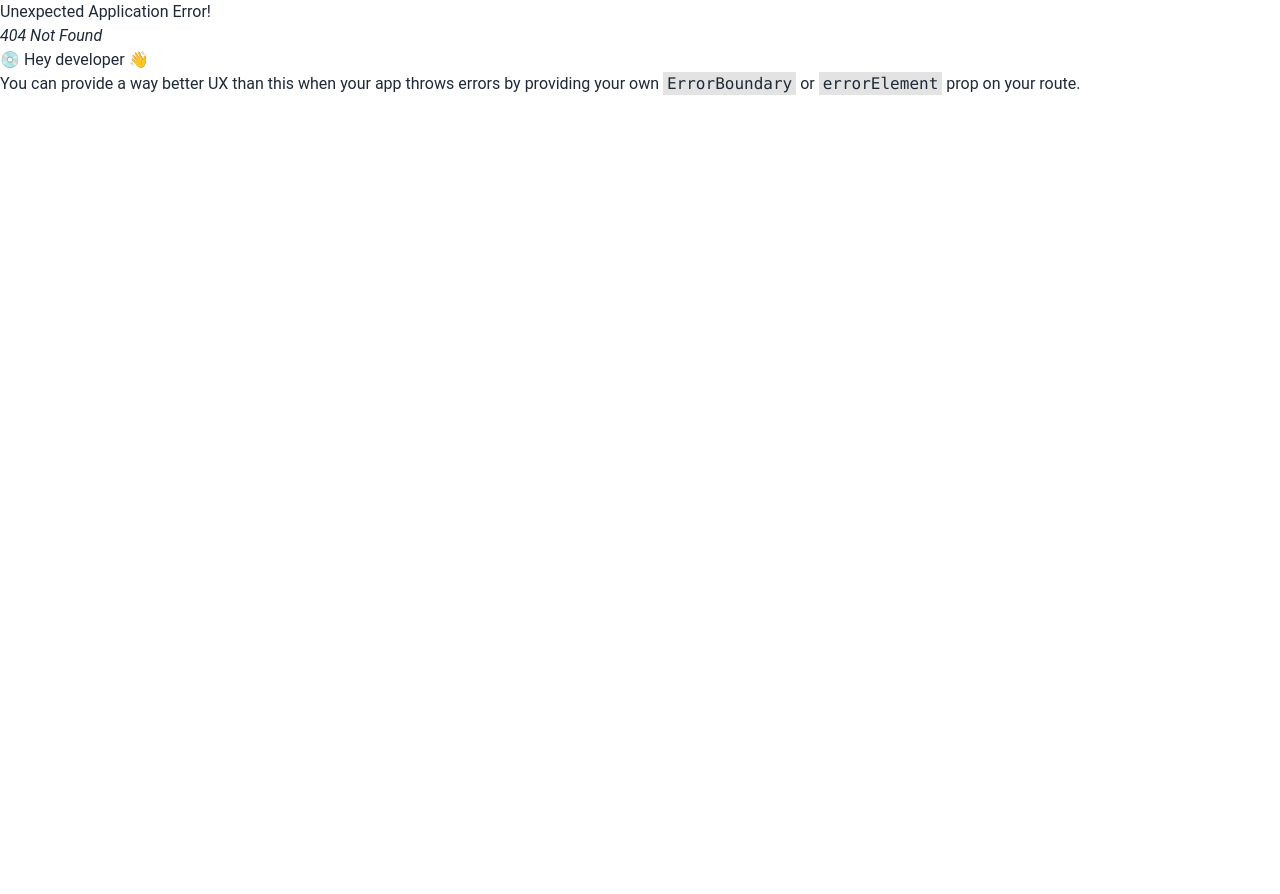
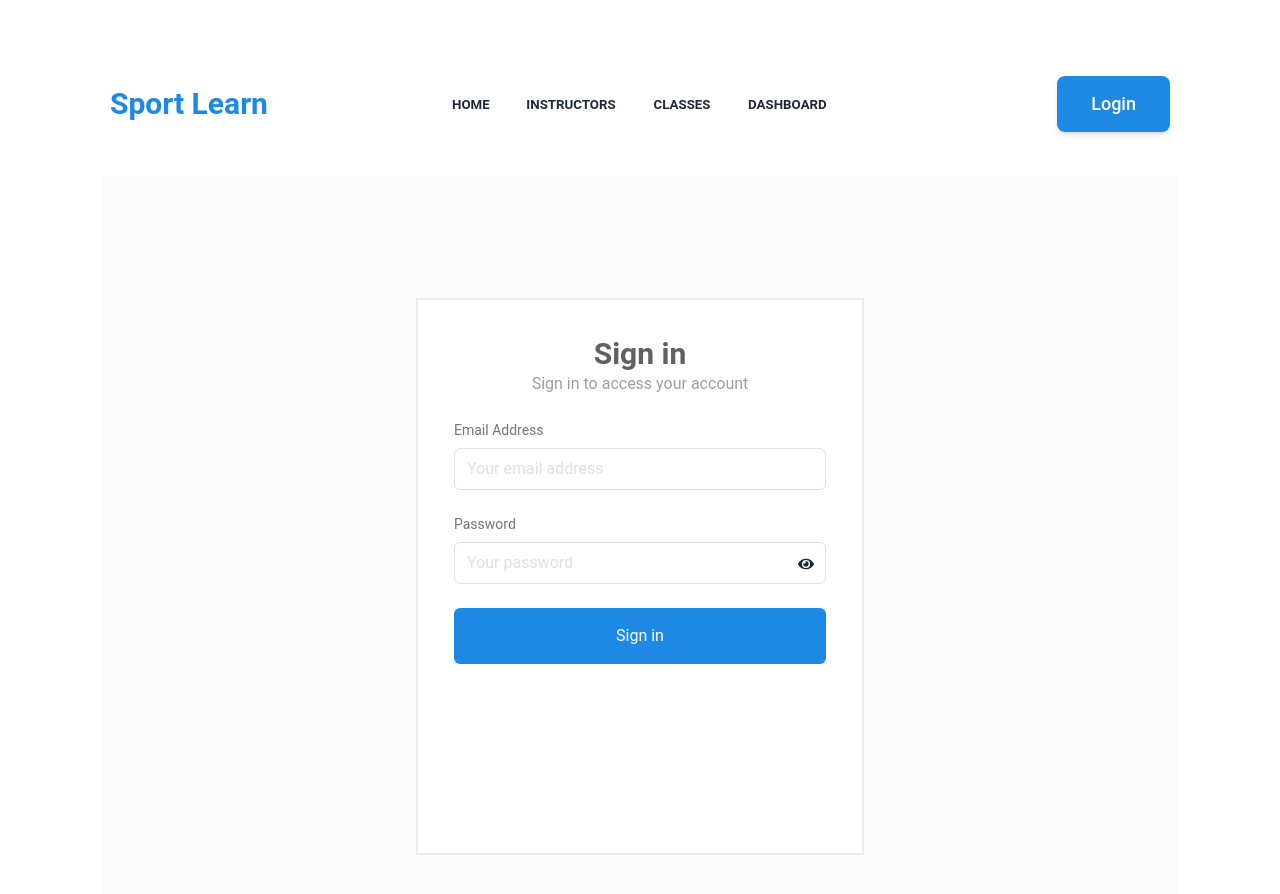
Before and after one commit to MahadiHasanWeb/Sport_Learn_client, a React (Vite) app: page /login in a window 1280 px wide. Before the commit this address had no page. Shown: the top 894 px of the page. Before the commit the page ends 800 px from the top, so only its background shows below. Built offline with nearby package versions, Linux system fonts and the light colour scheme.

Commit message:
Added Login Page

```diff
--- a/package.json
+++ b/package.json
@@ -11,9 +11,12 @@
   },
   "dependencies": {
     "@material-tailwind/react": "^2.0.1",
+    "aos": "^3.0.0-beta.6",
     "react": "^18.2.0",
     "react-dom": "^18.2.0",
-    "react-icons": "^4.9.0"
+    "react-hook-form": "^7.44.3",
+    "react-icons": "^4.9.0",
+    "react-toastify": "^9.1.3"
   },
   "devDependencies": {
     "@types/react": "^18.0.37",
--- a/src/Components/Route/Main.jsx
+++ b/src/Components/Route/Main.jsx
@@ -1,6 +1,7 @@
 import { createBrowserRouter, } from "react-router-dom";
 import Layout from "../Layouts/Layout";
 import Home from "../Home/Home";
+import Login from "../Shared/AuthenticationPart/Login";
 
 export const router = createBrowserRouter([
     {
@@ -11,6 +12,10 @@ export const router = createBrowserRouter([
                 path: '/',
                 element: <Home></Home>
             },
+            {
+                path: '/login',
+                element: <Login></Login>
+            },
         ]
     },
 ]);
--- /dev/null
+++ b/src/Components/Shared/AuthenticationPart/Login.jsx
@@ -0,0 +1,71 @@
+import { useEffect, useState } from 'react';
+import { FaEye, FaEyeSlash } from "react-icons/fa";
+import { Link, } from 'react-router-dom';
+import AOS from 'aos';
+import 'aos/dist/aos.css';
+
+const Login = () => {
+
+    const [showPass, setShowPass] = useState(false)
+
+    useEffect(() => {
+        AOS.init();
+    }, [])
+
+    return (
+        <div className="flex items-center justify-center md:min-h-screen bg-[#fcfcfc]">
+            <div className="container mb-10 mt-10 my-auto max-w-md border-2 border-gray-200 p-3 bg-white">
+                <div data-aos="fade-left" className="text-center my-6">
+                    <h1 className="text-3xl font-semibold text-gray-700">Sign in</h1>
+                    <p className="text-gray-500">Sign in to access your account</p>
+                </div>
+
+                <div className="m-6">
+                    <form className="mb-4">
+                        <div data-aos="fade-right" className="mb-6">
+                            <label className="block mb-2 text-sm text-gray-600 dark:text-gray-400">Email Address</label>
+                            <input type="email" name="email" id="email" placeholder="Your email address" className="w-full px-3 py-2 placeholder-gray-300 border border-gray-300 rounded-md focus:outline-none focus:ring focus:ring-blue-100 focus:border-blue-600 dark:bg-gray-700 dark:text-white dark:placeholder-gray-500 dark:border-gray-600 dark:focus:ring-gray-900 dark:focus:border-gray-500" required />
+                        </div>
+                        <div data-aos="fade-left" className="mb-6">
+                            <div className="flex justify-between mb-2">
+                                <label className="text-sm text-gray-600 dark:text-gray-400">Password</label>
+                            </div>
+                            <div className="relative">
+                                <input type={showPass ? 'text' : 'password'} name="password" id="password" placeholder="Your password" className="w-full px-3 py-2 placeholder-gray-300 border border-gray-300 rounded-md focus:outline-none focus:ring focus:ring-blue-100 focus:border-blue-600 dark:bg-gray-700 dark:text-white dark:placeholder-gray-500 dark:border-gray-600 dark:focus:ring-gray-900 dark:focus:border-gray-500" required />
+                                <p className='absolute bottom-3 right-3 cursor-pointer' onClick={() => setShowPass(!showPass)}>
+                                    {
+                                        showPass ? <FaEyeSlash /> : <FaEye />
+                                    }
+                                </p>
+                            </div>
+                        </div>
+
+                        <div data-aos="fade-right" className="mb-6">
+                            <button type="submit" className="w-full px-3 py-4 text-white bg-blue-600 rounded-md hover:bg-blue-700  focus:outline-none duration-100 ease-in-out">Sign in</button>
+                        </div>
+                        <p data-aos="fade-left" className="text-sm text-center text-gray-400">
+                            Don&#x27;t have an account yet?
+                            <Link to='/signUp' className="font-semibold text-blue-600 focus:text-blue-600 focus:outline-none focus:underline">Sign up</Link>.
+                        </p>
+                    </form>
+
+                    <div data-aos="fade-left" className="flex flex-row justify-center mb-8">
+                        <span className="absolute bg-white px-4 text-gray-500">or sign-in with</span>
+                        <div className="w-full bg-gray-200 mt-3 h-px"></div>
+                    </div>
+
+                    <div data-aos="fade-left" className="flex justify-center ">
+                        <button className="group h-12 px-6 border-2 border-gray-300 rounded-full transition duration-300 hover:border-blue-400 focus:bg-blue-50 active:bg-blue-100">
+                            <div className="relative flex items-center space-x-10 justify-center">
+                                <img src="https://tailus.io/sources/blocks/social/preview/images/google.svg" className="absolute left-0 w-5" alt="google logo" />
+                                <span className="block w-max font-semibold tracking-wide text-gray-700 text-sm transition duration-300 group-hover:text-blue-600 sm:text-base">Continue with Google</span>
+                            </div>
+                        </button>
+                    </div>
+                </div>
+            </div>
+        </div>
+    );
+};
+
+export default Login;
--- a/src/Components/Shared/Navbar/Navbar.jsx
+++ b/src/Components/Shared/Navbar/Navbar.jsx
@@ -10,7 +10,7 @@ const Navbar = () => {
         <ActiveLink to="/">Dashboard</ActiveLink>
 
     </>
-    const navEnd = <> <Link to='/login' className="button button-primary bg-[#6F69AC] ms-4 md:ms-8">Login</Link>
+    const navEnd = <> <Link to='/login' className="button button-primary ms-4 md:ms-8">Login</Link>
     </>
 
     return (
```
Also changed, not shown: 1 other file (tests, documents, lock files or other folders).
